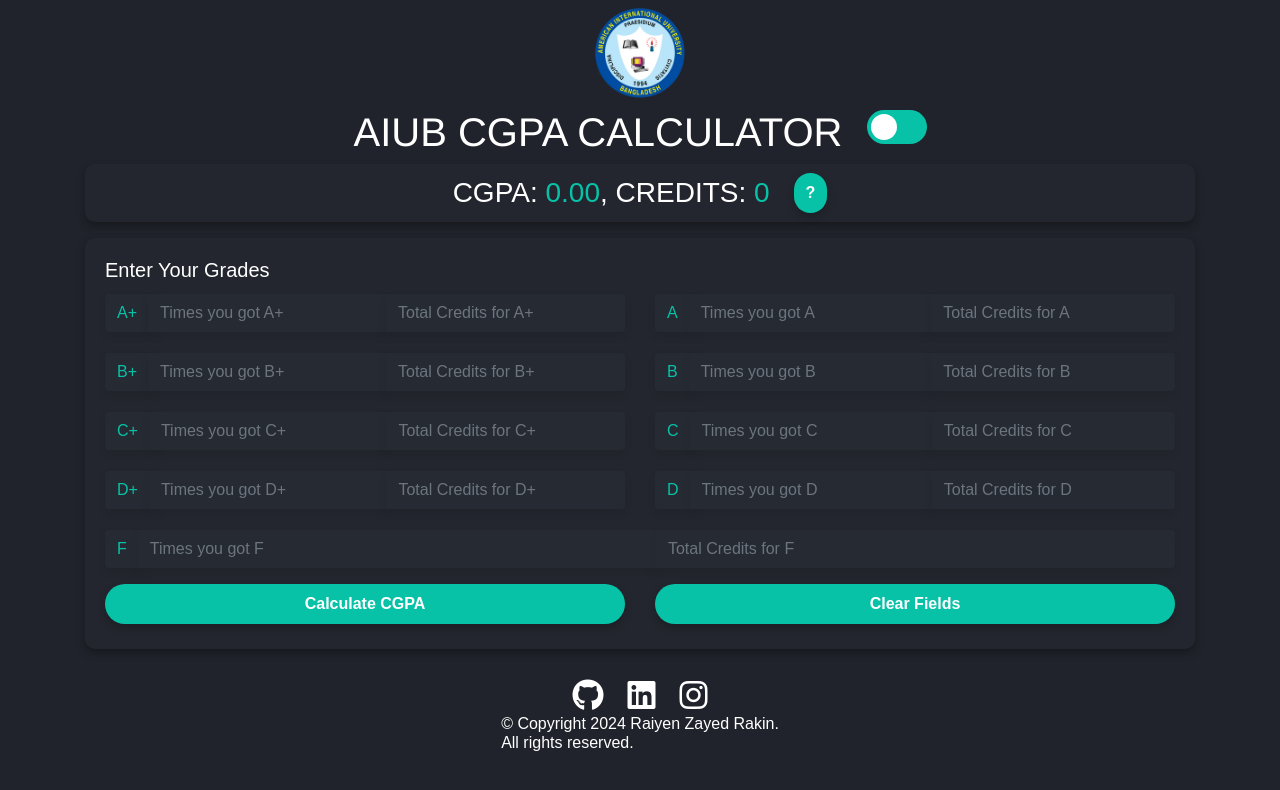
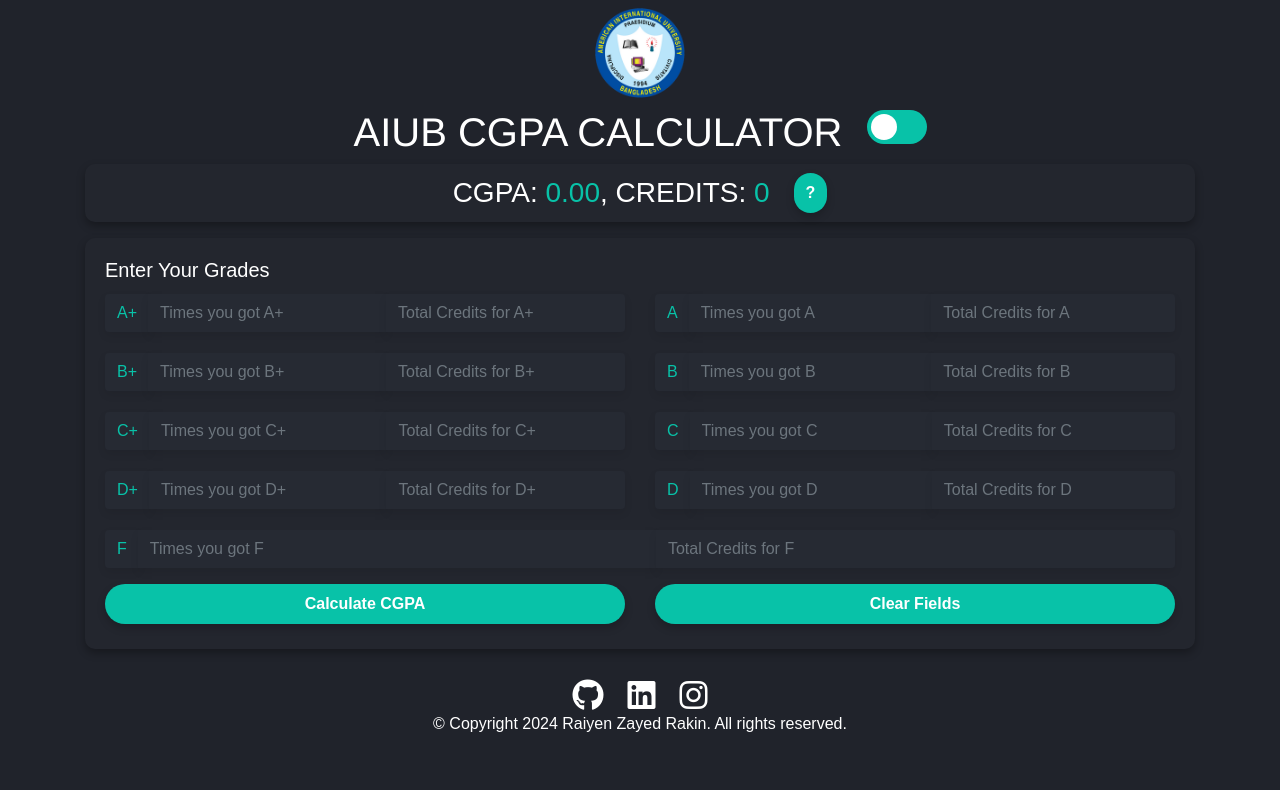
Before and after one commit to raiyen-zayed-rakin/AIUB-CGPA-Calculator, a website: page index.html in a window 1280 px wide. Drawn offline with nearby package versions, Linux system fonts and the light colour scheme.

Commit message:
css optimized

```diff
--- a/index.html
+++ b/index.html
@@ -185,7 +185,7 @@
             </a>
         </div>
         <div class ="heading-info">
-            <h6>&copy; Copyright 2024 Raiyen Zayed Rakin.<br>All rights reserved.</h6>
+            <h6>&copy; Copyright 2024 Raiyen Zayed Rakin. All rights reserved.</h6>
         </div>
 
     </footer>
```
